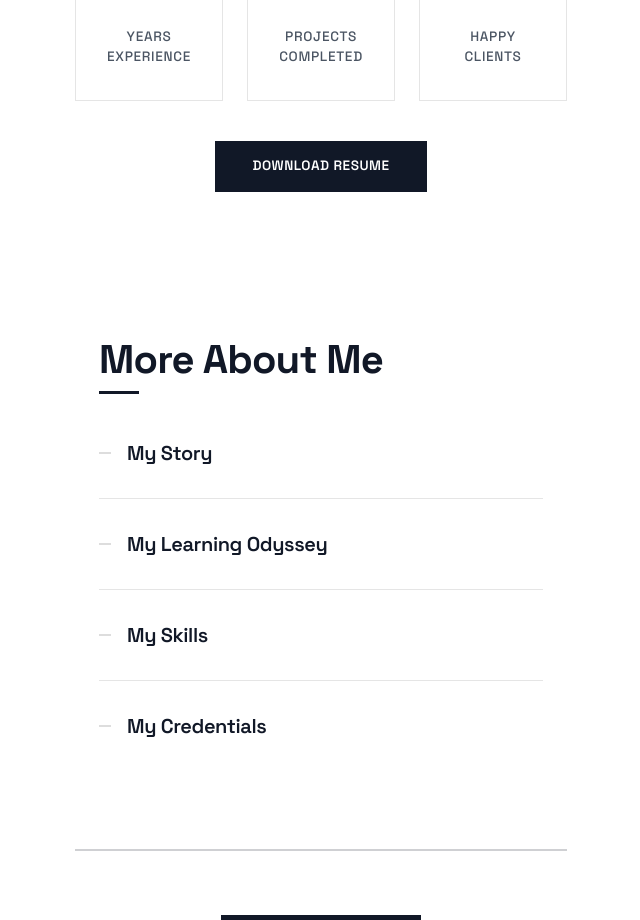
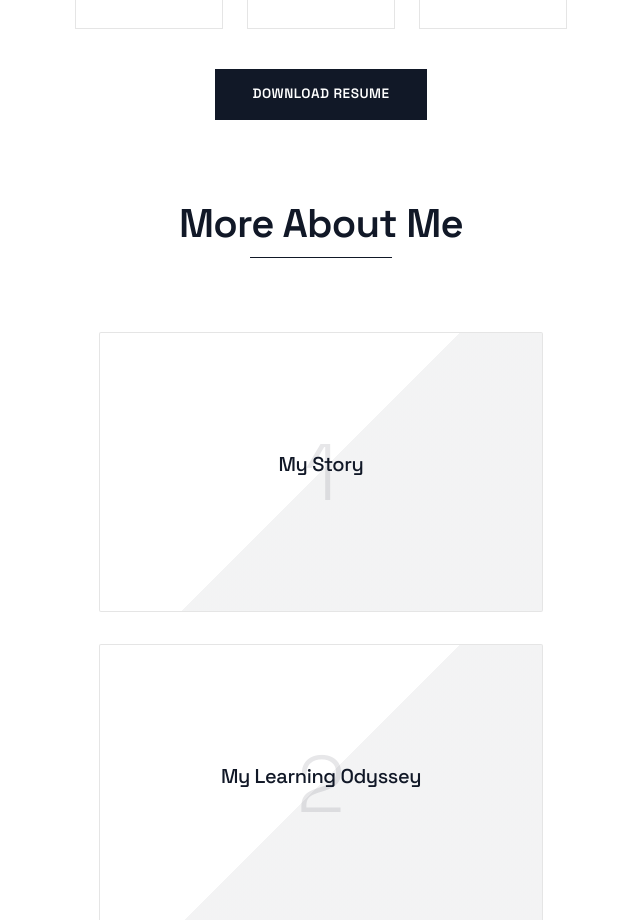
Before and after one commit to billahdotdev/billah, a React (Vite) app: page / in a window 1280 px wide. Shown: the part 1880-2800 px from the top of the page, without its empty margins (319-959 px from the left). Built offline with nearby package versions, Linux system fonts and the light colour scheme.

Commit message:
Improving...

```diff
--- a/src/components/MoreAboutMe.css
+++ b/src/components/MoreAboutMe.css
@@ -1,162 +1,255 @@
-.minimal-about-me {
-  max-width: 800px;
+/* Reset previous styles */
+.minimal-about-me,
+.unique-about-me {
+  display: none;
+}
+
+/* New perspective card flip design */
+.perspective-about-me {
+  max-width: 1000px;
   margin: 0 auto;
   padding: 5rem 1.5rem;
   font-family: var(--font-secondary);
   color: var(--text-primary);
-  background-color: var(--bg-color);
   position: relative;
-  margin-top: 4rem;
 }
 
-.minimal-title {
+.perspective-title-wrapper {
+  text-align: center;
+  margin-bottom: 4rem;
+  position: relative;
+}
+
+.perspective-title {
   font-size: 2.5rem;
-  font-weight: 700;
-  margin-bottom: 3rem;
+  font-weight: 600;
   color: var(--text-primary);
-  position: relative;
   display: inline-block;
   font-family: var(--font-primary);
   letter-spacing: var(--letter-spacing-tight);
+  position: relative;
 }
 
-.minimal-title::after {
+.perspective-title::after {
   content: "";
   position: absolute;
   bottom: -10px;
-  left: 0;
-  width: 40px;
-  height: 3px;
+  left: 50%;
+  transform: translateX(-50%);
+  width: 50%;
+  height: 1px;
   background-color: var(--accent);
 }
 
-.minimal-sections {
+.perspective-grid {
+  display: grid;
+  grid-template-columns: repeat(auto-fit, minmax(280px, 1fr));
+  gap: 2rem;
+  margin-bottom: 3rem;
+}
+
+.perspective-card-wrapper {
+  perspective: 1000px;
+  height: 280px;
+}
+
+.perspective-card {
+  position: relative;
+  width: 100%;
+  height: 100%;
+  transition: transform 0.8s;
+  transform-style: preserve-3d;
+  cursor: pointer;
+}
+
+.perspective-front,
+.perspective-back {
+  position: absolute;
+  width: 100%;
+  height: 100%;
+  backface-visibility: hidden;
+  border: 1px solid var(--border-color);
+  border-radius: 2px;
+  overflow: hidden;
+}
+
+.perspective-front {
+  background-color: var(--bg-color);
+  display: flex;
+  align-items: center;
+  justify-content: center;
+}
+
+.perspective-front::before {
+  content: "";
+  position: absolute;
+  top: 0;
+  left: 0;
+  width: 100%;
+  height: 100%;
+  background: linear-gradient(
+    135deg,
+    transparent 0%,
+    transparent 50%,
+    rgba(var(--accent-rgb), 0.05) 50%,
+    rgba(var(--accent-rgb), 0.05) 100%
+  );
+  z-index: 0;
+}
+
+.perspective-front-content {
+  position: relative;
+  z-index: 1;
+  padding: 2rem;
+  text-align: center;
+  width: 100%;
+  height: 100%;
   display: flex;
   flex-direction: column;
-  gap: 1.5rem;
+  align-items: center;
+  justify-content: center;
 }
 
-.minimal-section {
-  border-bottom: 1px solid var(--border-color);
-  padding-bottom: 1.5rem;
-}
-
-.minimal-section:last-child {
-  border-bottom: none;
-}
-
-.minimal-header {
-  display: flex;
-  align-items: center;
-  cursor: pointer;
-  padding: 0.5rem 0;
-  user-select: none;
-}
-
-.minimal-indicator {
-  width: 12px;
-  height: 2px;
-  background-color: var(--border-color);
-  margin-right: 1rem;
-  transition: transform 0.3s ease, background-color 0.3s ease;
-  transform-origin: center left;
-}
-
-.minimal-section.active .minimal-indicator {
-  background-color: var(--accent);
-}
-
-.minimal-header h3 {
-  font-size: 1.25rem;
-  font-weight: 600;
-  margin: 0;
-  color: var(--text-primary);
-  transition: color 0.3s ease;
+.perspective-number {
+  font-size: 5rem;
+  font-weight: 200;
+  color: rgba(var(--accent-rgb), 0.1);
+  position: absolute;
+  top: 50%;
+  left: 50%;
+  transform: translate(-50%, -50%);
+  z-index: -1;
   font-family: var(--font-primary);
 }
 
-.minimal-section.active .minimal-header h3 {
-  color: var(--accent);
+.perspective-front-content h3 {
+  font-size: 1.25rem;
+  font-weight: 500;
+  margin: 0 0 1rem;
+  color: var(--text-primary);
+  font-family: var(--font-primary);
+  position: relative;
 }
 
-.minimal-content {
-  overflow: hidden;
+.perspective-hint {
+  font-size: 0.75rem;
+  color: var(--text-secondary);
+  opacity: 0.7;
+  position: absolute;
+  bottom: 1.5rem;
+  left: 0;
+  width: 100%;
+  text-align: center;
 }
 
-.minimal-details {
-  padding: 0.5rem 0 0.5rem 1.75rem;
-  border-left: 1px solid var(--border-color);
-  margin-left: 6px;
+.perspective-back {
+  background-color: var(--bg-secondary);
+  transform: rotateY(180deg);
+  display: flex;
+  align-items: center;
+  justify-content: center;
+  padding: 2rem;
 }
 
-.minimal-details p {
-  margin: 0;
-  line-height: var(--line-height-relaxed);
+.perspective-back-content {
+  max-height: 100%;
+  overflow-y: auto;
+  padding-right: 0.5rem;
+}
+
+.perspective-back-content p {
+  margin: 0 0 1.5rem;
+  line-height: 1.6;
   color: var(--text-secondary);
-  font-size: 1rem;
+  font-size: 0.95rem;
   font-family: var(--font-secondary);
 }
 
-.minimal-progress {
-  position: absolute;
-  bottom: 0;
-  left: 0;
-  height: 2px;
-  width: 100%;
-  background-color: var(--accent);
-  opacity: 0.2;
-  transform-origin: left;
+.perspective-close {
+  background: none;
+  border: 1px solid var(--border-color);
+  color: var(--text-primary);
+  padding: 0.5rem 1rem;
+  font-size: 0.8rem;
+  cursor: pointer;
+  border-radius: 2px;
+  transition: all 0.3s ease;
+  font-family: var(--font-primary);
 }
 
-/* Dark mode support */
-.dark .minimal-about-me {
-  color: var(--text-primary);
-  background-color: var(--bg-color);
+.perspective-close:hover {
+  background-color: var(--accent);
+  color: var(--bg-color);
+  border-color: var(--accent);
 }
 
-.dark .minimal-title {
-  color: var(--text-primary);
+.perspective-controls {
+  display: flex;
+  justify-content: center;
+  gap: 1rem;
+  margin-top: 2rem;
 }
 
-.dark .minimal-section {
-  border-bottom-color: var(--border-color);
+.perspective-control {
+  width: 36px;
+  height: 36px;
+  border-radius: 50%;
+  border: 1px solid var(--border-color);
+  background: none;
+  color: var(--text-primary);
+  font-family: var(--font-primary);
+  font-weight: 500;
+  cursor: pointer;
+  transition: all 0.3s ease;
 }
 
-.dark .minimal-header h3 {
-  color: var(--text-primary);
+.perspective-control:hover,
+.perspective-control.active {
+  background-color: var(--accent);
+  color: var(--bg-color);
+  border-color: var(--accent);
 }
 
-.dark .minimal-details {
-  border-left-color: var(--border-color);
+/* Custom scrollbar for the content */
+.perspective-back-content::-webkit-scrollbar {
+  width: 4px;
 }
 
-.dark .minimal-details p {
-  color: var(--text-secondary);
+.perspective-back-content::-webkit-scrollbar-track {
+  background: rgba(var(--border-color-rgb, 0, 0, 0), 0.1);
 }
 
-/* Mobile responsiveness */
+.perspective-back-content::-webkit-scrollbar-thumb {
+  background: rgba(var(--accent-rgb, 17, 24, 39), 0.3);
+  border-radius: 2px;
+}
+
+/* Responsive styles */
 @media (max-width: 768px) {
-  .minimal-about-me {
+  .perspective-about-me {
     padding: 3rem 1rem;
   }
 
-  .minimal-title {
+  .perspective-title {
     font-size: 2rem;
-    margin-bottom: 2rem;
   }
 
-  .minimal-details {
-    padding-left: 1.5rem;
+  .perspective-grid {
+    grid-template-columns: 1fr;
+  }
+
+  .perspective-card-wrapper {
+    height: 240px;
   }
 }
 
-/* Subtle hover effects */
-@media (hover: hover) {
-  .minimal-header:hover h3 {
-    color: var(--accent);
-  }
+/* Add these CSS variables to support the new styles if they don't exist */
+:root {
+  --accent-rgb: 17, 24, 39;
+  --border-color-rgb: 0, 0, 0;
+}
 
-  .minimal-header:hover .minimal-indicator {
-    background-color: var(--accent);
-  }
+[data-theme="dark"] {
+  --accent-rgb: 243, 244, 246;
+  --border-color-rgb: 255, 255, 255;
 }
--- a/src/components/MoreAboutMe.jsx
+++ b/src/components/MoreAboutMe.jsx
@@ -1,11 +1,12 @@
 "use client"
 
 import { useState, useRef } from "react"
-import { motion, AnimatePresence } from "framer-motion"
+import { motion } from "framer-motion"
 import "./MoreAboutMe.css"
 
 const MoreAboutMe = () => {
   const [activeSection, setActiveSection] = useState(null)
+  const [hoveredSection, setHoveredSection] = useState(null)
   const containerRef = useRef(null)
 
   const sections = [
@@ -43,72 +44,75 @@ const MoreAboutMe = () => {
   }
 
   return (
-    <div className="minimal-about-me" ref={containerRef}>
-      <motion.h2
-        className="minimal-title"
-        initial={{ opacity: 0, y: 20 }}
-        animate={{ opacity: 1, y: 0 }}
-        transition={{ duration: 0.6, ease: "easeOut" }}
-      >
-        More About Me
-      </motion.h2>
+    <div className="perspective-about-me" ref={containerRef}>
+      <div className="perspective-title-wrapper">
+        <motion.h2
+          className="perspective-title"
+          initial={{ opacity: 0 }}
+          animate={{ opacity: 1 }}
+          transition={{ duration: 0.6 }}
+        >
+          More About Me
+        </motion.h2>
+      </div>
 
-      <div className="minimal-sections">
+      <div className="perspective-grid">
         {sections.map((section, index) => (
           <motion.div
             key={section.id}
-            className={`minimal-section ${activeSection === section.id ? "active" : ""}`}
+            className={`perspective-card-wrapper ${activeSection === section.id ? "active" : ""}`}
             initial={{ opacity: 0, y: 20 }}
             animate={{ opacity: 1, y: 0 }}
-            transition={{ duration: 0.5, delay: index * 0.1 }}
+            transition={{ duration: 0.4, delay: index * 0.1 }}
+            onHoverStart={() => setHoveredSection(section.id)}
+            onHoverEnd={() => setHoveredSection(null)}
           >
-            <motion.div
-              className="minimal-header"
+            <div
+              className="perspective-card"
               onClick={() => handleToggle(section.id)}
-              whileHover={{ x: 5 }}
-              transition={{ type: "spring", stiffness: 400, damping: 17 }}
+              style={{
+                transform: activeSection === section.id ? "rotateY(180deg)" : "rotateY(0deg)",
+              }}
             >
-              <motion.div
-                className="minimal-indicator"
-                animate={{
-                  rotate: activeSection === section.id ? 90 : 0,
-                  backgroundColor: activeSection === section.id ? "var(--accent, #0070f3)" : "#ddd",
-                }}
-                transition={{ duration: 0.3 }}
-              />
-              <h3>{section.title}</h3>
-            </motion.div>
-
-            <AnimatePresence>
-              {activeSection === section.id && (
-                <motion.div
-                  className="minimal-content"
-                  initial={{ height: 0, opacity: 0 }}
-                  animate={{ height: "auto", opacity: 1 }}
-                  exit={{ height: 0, opacity: 0 }}
-                  transition={{ duration: 0.3, ease: "easeInOut" }}
-                >
-                  <motion.div
-                    className="minimal-details"
-                    initial={{ y: -10, opacity: 0 }}
-                    animate={{ y: 0, opacity: 1 }}
-                    transition={{ duration: 0.3, delay: 0.1 }}
+              <div className="perspective-front">
+                <div className="perspective-front-content">
+                  <span className="perspective-number">{index + 1}</span>
+                  <h3>{section.title}</h3>
+                  <div className="perspective-hint">{hoveredSection === section.id ? "Click to reveal" : ""}</div>
+                </div>
+              </div>
+              <div className="perspective-back">
+                <div className="perspective-back-content">
+                  <p>{section.details}</p>
+                  <button
+                    className="perspective-close"
+                    onClick={(e) => {
+                      e.stopPropagation()
+                      setActiveSection(null)
+                    }}
                   >
-                    <p>{section.details}</p>
-                  </motion.div>
-                </motion.div>
-              )}
-            </AnimatePresence>
+                    Close
+                  </button>
+                </div>
+              </div>
+            </div>
           </motion.div>
         ))}
       </div>
 
-      <motion.div
-        className="minimal-progress"
-        initial={{ scaleX: 0 }}
-        animate={{ scaleX: 1 }}
-        transition={{ duration: 1.5, ease: "easeInOut" }}
-      />
+      <div className="perspective-controls">
+        {sections.map((section, index) => (
+          <motion.button
+            key={section.id}
+            className={`perspective-control ${activeSection === section.id ? "active" : ""}`}
+            onClick={() => handleToggle(section.id)}
+            whileHover={{ scale: 1.2 }}
+            whileTap={{ scale: 0.9 }}
+          >
+            {index + 1}
+          </motion.button>
+        ))}
+      </div>
     </div>
   )
 }
--- a/src/components/Navbar.jsx
+++ b/src/components/Navbar.jsx
@@ -39,7 +39,7 @@ const Navbar = ({ activeSection, scrollToSection }) => {
           whileTap={{ scale: 0.95 }}
           onClick={() => scrollToSection("hero")}
         >
-          <span className="logo-billah">billah.dev</span>
+          <span className="logo">billah.dev</span>
         </motion.div>
 
         <div className="nav-links">
--- a/src/sections/About.css
+++ b/src/sections/About.css
@@ -62,7 +62,6 @@
   position: relative;
   display: inline-block;
   font-family: var(--font-accent);
-  font-style: italic;
   font-weight: 600;
 }
 
@@ -125,6 +124,10 @@
   letter-spacing: var(--letter-spacing-wide);
   font-family: var(--font-primary);
   font-weight: 500;
+}
+
+.asteriska {
+  color: rgb(255, 0, 0);
 }
 
 .about-buttons {
```
Also changed, not shown: src/components/Navbar.css (+1 -7 lines), src/sections/About.jsx (+4 -6 lines), src/sections/Contact.css (+40 -4 lines), src/sections/Contact.jsx (+11 -17 lines), 1 other file (tests, documents, lock files or other folders).
